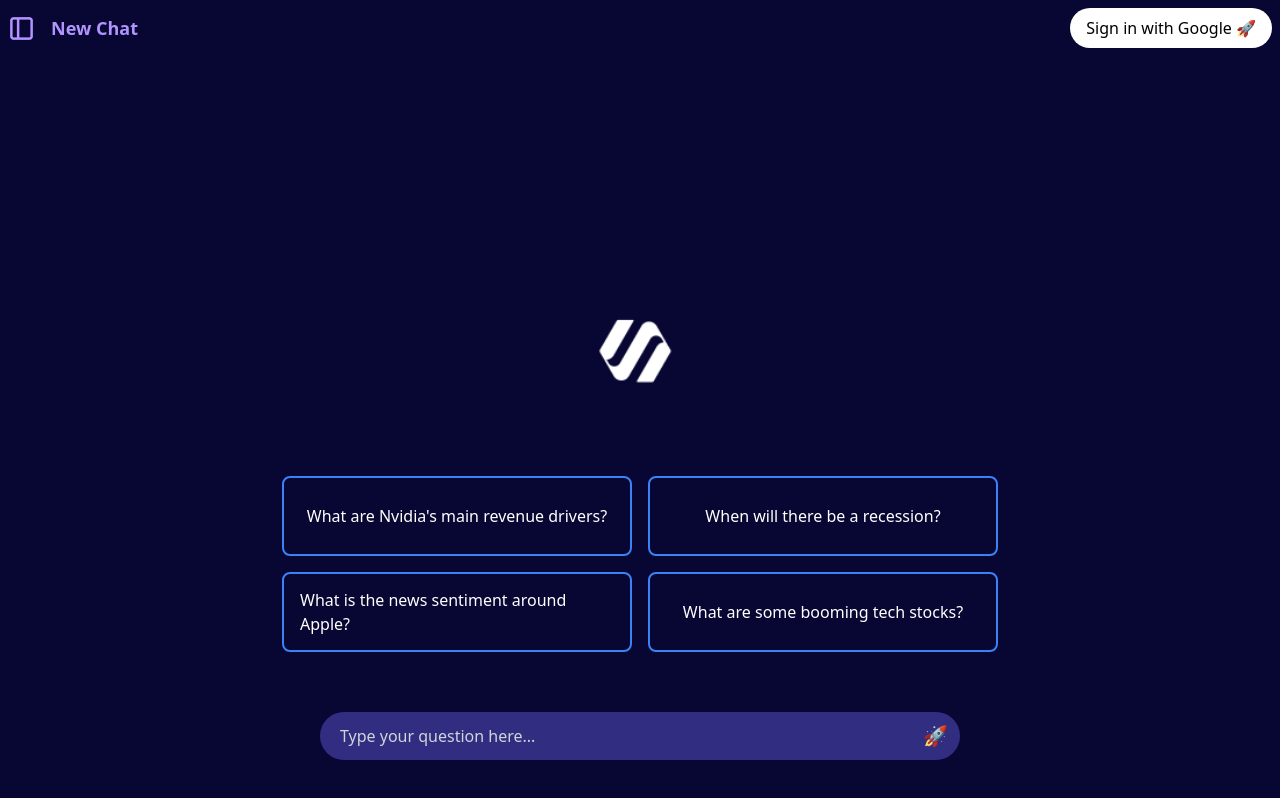
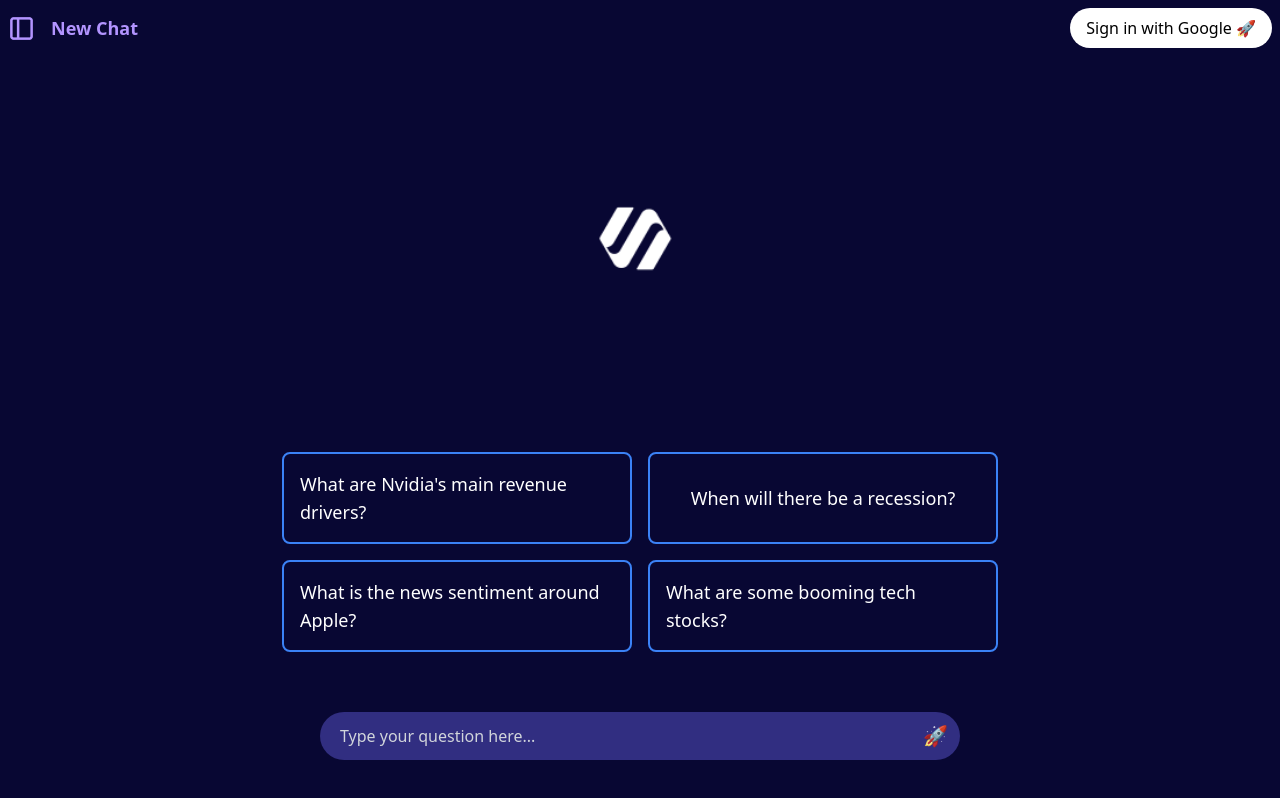
Before and after one commit to abstractlabz/FINEAS-UI, a Next.js app: page /chat in a window 1280 px wide. Built offline with nearby package versions, Linux system fonts and the light colour scheme.

Commit message:
new updates to chat page

```diff
--- a/src/components/chatbubble.tsx
+++ b/src/components/chatbubble.tsx
@@ -8,13 +8,18 @@ interface ChatBubbleProps {
 const ChatBubble: React.FC<ChatBubbleProps> = ({ text, isUser = false }) => {
   return (
     <div
-      className={`max-w-md p-4 rounded-lg cursor-pointer w-[350px] h-[80px] flex items-center justify-center border-2 transition-colors duration-300 ${
+      className={`p-4 rounded-lg cursor-pointer flex items-center justify-center border-2 transition-colors duration-300 ${
         isUser
           ? 'ml-auto text-right text-white border-blue-500 bg-main-color hover:bg-blue-500'
           : 'mr-auto text-left text-white border-blue-500 bg-main-color hover:bg-blue-500'
       }`}
+      style={{
+        width: '100%', // Use full width of the grid cell
+        maxWidth: '350px', // Set a max width for larger screens
+        height: 'auto', // Allow height to adjust based on content
+      }}
     >
-      {text}
+      <span className="text-sm md:text-base lg:text-lg">{text}</span> {/* Responsive font sizes */}
     </div>
   );
 };
--- a/src/components/sign-in.tsx
+++ b/src/components/sign-in.tsx
@@ -4,7 +4,6 @@ import Cookies from 'js-cookie';
 import { googleLogout, useGoogleLogin, GoogleOAuthProvider } from '@react-oauth/google';
 import axios from 'axios';
 import crypto from 'crypto';
-import router, { useRouter } from 'next/router';
 
 // Define a type for the user profile
 interface UserProfile {
@@ -14,8 +13,6 @@ interface UserProfile {
     email: string;
     credits: number;
     is_member: boolean;
-
-    // Add other user profile fields as needed
 }
 
 const SignInComponent = ({ onSignIn }: { onSignIn?: () => void }) => {
@@ -28,13 +25,11 @@ const SignInComponent = ({ onSignIn }: { onSignIn?: () => void }) => {
         }
     }, []);
 
-
     const refreshPage = () => {
         window.location.reload();
-      };
+    };
 
-
-      const login = useGoogleLogin({
+    const login = useGoogleLogin({
         onSuccess: async (codeResponse) => {
             try {
                 const userInfoResponse = await axios.get(`https://www.googleapis.com/oauth2/v1/userinfo?access_token=${codeResponse.access_token}`, {
@@ -44,10 +39,10 @@ const SignInComponent = ({ onSignIn }: { onSignIn?: () => void }) => {
                     },
                 });
 
-                if (userInfoResponse.data && userInfoResponse.data.email && userInfoResponse.data.picture) {
+                if (userInfoResponse.data && userInfoResponse.data.email) {
                     const id_hash_val = crypto.createHash('sha256').update(userInfoResponse.data.email).digest('hex');
-                    const profile_picture = userInfoResponse.data.picture;
-                    await fetchUserProfile(id_hash_val,profile_picture, 2); // Passing 2 as the retry count
+                    const profile_picture = userInfoResponse.data.picture || ''; // Ensure picture is retrieved
+                    await fetchUserProfile(id_hash_val, profile_picture); // Remove retry logic for simplicity
                 }
             } catch (error) {
                 console.log('Login Failed:', error);
@@ -56,51 +51,52 @@ const SignInComponent = ({ onSignIn }: { onSignIn?: () => void }) => {
         onError: (error) => console.log('Login Failed:', error),
     });
 
-    // Fetch user profile with retry logic
-    const fetchUserProfile = async (id_hash: string, profile_picture: string, retryCount: number) => {
+    // Fetch user profile with conditional logic
+    const fetchUserProfile = async (id_hash: string, profile_picture: string) => {
         try {
+            const existingProfile = Cookies.get('userProfile');
+            if (existingProfile) {
+                const parsedProfile = JSON.parse(existingProfile) as UserProfile;
+                if (parsedProfile.id_hash === id_hash) {
+                    setProfile(parsedProfile);
+                    return; // Avoid fetching if profile is already cached
+                }
+            }
+
             const res = await axios.get(`https://upgrade.fineasapp.io:2096/get-user-info?id_hash=${id_hash}`);
             const data = res.data;
 
             const userProfile = {
-                picture: profile_picture || '', // Use empty string as fallback
+                picture: profile_picture, // Ensure picture is set
                 id_hash: id_hash,
-                stripe_customer_id: data.user.stripe_customer_id || '', // You might need to update this accordingly
+                stripe_customer_id: data.user.stripe_customer_id || '',
                 email: data.email,
                 credits: data.user.credits,
                 is_member: data.user.is_member,
             };
 
-            console.log(data.user.stripe_customer_id)
-            console.log(userProfile);
+            console.log('User Profile:', userProfile); // Debugging log
             setProfile(userProfile);
-            Cookies.set('userProfile', JSON.stringify(userProfile), { sameSite: 'None', secure: true, expires: 365});
+            Cookies.set('userProfile', JSON.stringify(userProfile), { sameSite: 'None', secure: true, expires: 365 });
             onSignIn && onSignIn();
             refreshPage();
-        } catch (error: Error | any) {
+        } catch (error) {
             console.error('Failed to fetch user profile:', error);
-            if (retryCount > 0 && error.response && error.response.status === 500) {
-                console.log(`Retrying... attempts left: ${retryCount}`);
-                await fetchUserProfile(id_hash,profile_picture, retryCount - 1);
-            }
         }
     };
-
 
     const logOut = () => {
         googleLogout();
         setProfile(null);
         Cookies.remove('userProfile');
         refreshPage();
-
-
     };
 
     return (
         <>
             {profile ? (
                 <div className="flex items-center">
-                    <img src={profile?.picture} alt="" className="w-12 h-12 rounded-full mr-2 border-4 border-white"/>
+                    <img src={profile.picture} alt="Profile" className="w-12 h-12 rounded-full mr-2 border-4 border-white" />
                     <button onClick={logOut} className="text-black bg-white py-2 px-4 rounded-full hover:bg-gray-100">Log out</button>
                 </div>
             ) : (
--- a/src/pages/chat.tsx
+++ b/src/pages/chat.tsx
@@ -273,16 +273,17 @@ const Chat: React.FC = () => {
       {/* Chat Bubbles Container */}
       <div className="flex-grow flex items-end justify-center p-4 mb-[100px] relative">
         {/* Logo Image positioned above the chat bubbles */}
-        <div className="absolute top-[250px] left-1/2 transform -translate-x-1/2">
+        <div className="absolute top-[30%] left-1/2 transform -translate-x-1/2 -translate-y-1/2">
           <Image
             src="/logo-secondary.png"
             alt="Logo"
             width={100} // Adjust width as needed
             height={100} // Adjust height as needed
+            className="relative z-10" // Ensure the image is above other elements
           />
         </div>
 
-        <div className="grid grid-cols-2 gap-4">
+        <div className="grid grid-cols-2 gap-4 mt-0">
           {/* Render 4 static chat bubbles */}
           <ChatBubble text="What are Nvidia's main revenue drivers?" onClick={() => handleChatBubbleClick("What are NVIDIA's main revenue drivers?")} />
           <ChatBubble text="When will there be a recession?" onClick={() => handleChatBubbleClick("What are NVIDIA's main revenue drivers?")} />
```
